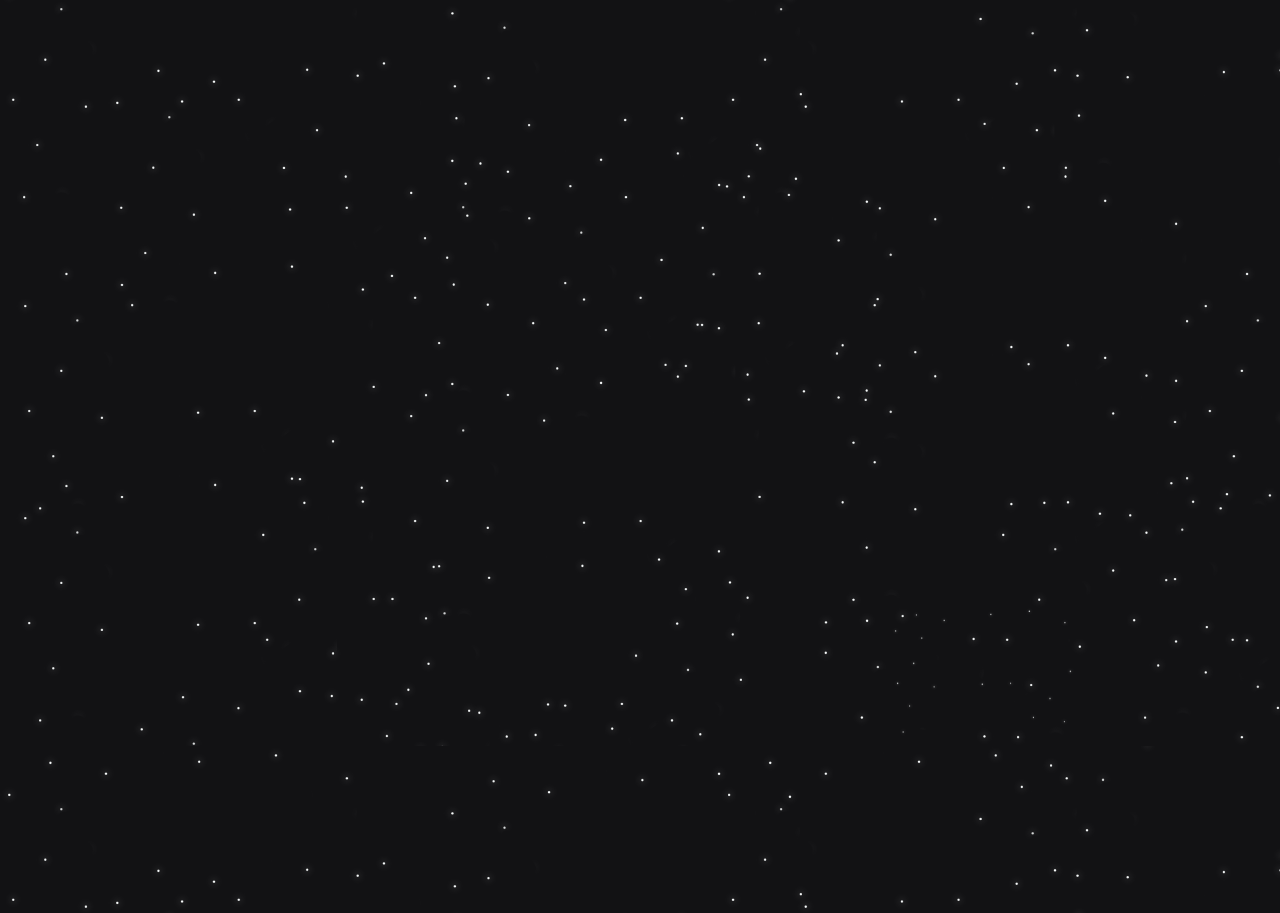
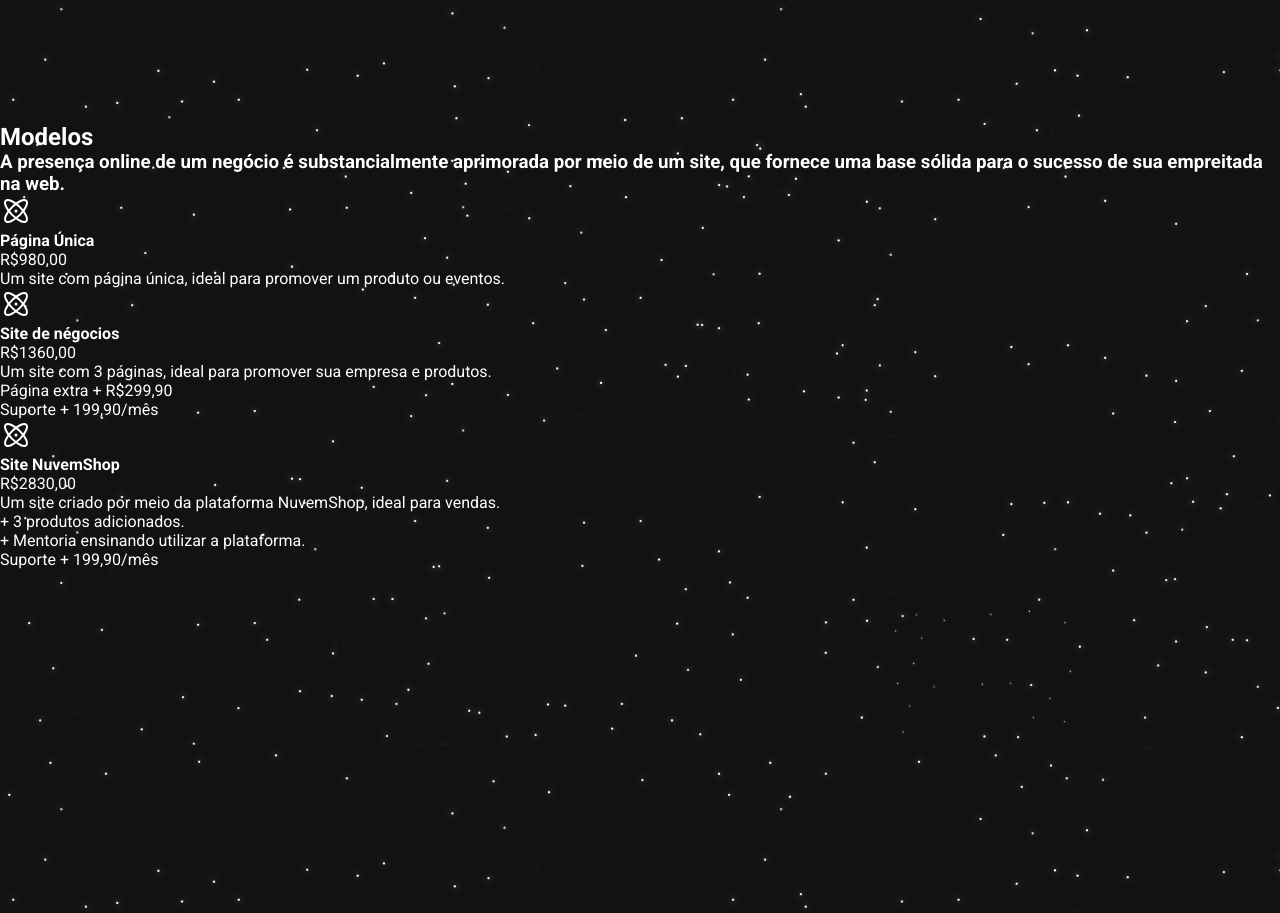
Before and after one commit to abraao0liveira/WebStudio, a React (Vite) app: page / in a window 1280 px wide. Shown: the part 854-1767 px from the top of the page. Built offline with nearby package versions, Linux system fonts and the light colour scheme.

Commit message:
update page02 (index.jsx)

```diff
--- a/src/components/page02/index.jsx
+++ b/src/components/page02/index.jsx
@@ -1,29 +1,38 @@
 import { Page02Container } from "./styles"
+import { Atom } from "phosphor-react"
 
 export function Page02() {
   return (
     <Page02Container>
       <section id="models">
-        <h1></h1>
-        <h3><strong></strong></h3>
+        <h1>Modelos</h1>
+        <h3><strong>A presença</strong> online de um negócio é substancialmente aprimorada por meio de um site, que fornece uma base sólida para o sucesso de sua empreitada na web.</h3>
 
         <div className="boxes">
           <div className="box">
-            <img src="" alt="" />
-            <h4></h4>
-            <p></p>
+            <Atom size={32} />
+            <h4>Página Única</h4>
+            <p>R$980,00</p>
+            <p>Um site com página única, ideal para promover um produto ou eventos.</p>
           </div>
 
           <div className="box">
-            <img src="" alt="" />
-            <h4></h4>
-            <p></p>
+            <Atom size={32} />
+            <h4>Site de négocios</h4>
+            <p>R$1360,00</p>
+            <p>Um site com 3 páginas, ideal para promover sua empresa e produtos.</p>
+            <p>Página extra + R$299,90</p>
+            <p>Suporte + 199,90/mês</p>
           </div>
 
           <div className="box">
-            <img src="" alt="" />
-            <h4></h4>
-            <p></p>
+            <Atom size={32} />
+            <h4>Site NuvemShop</h4>
+            <p>R$2830,00</p>
+            <p>Um site criado por meio da plataforma NuvemShop, ideal para vendas.</p>
+            <p>+ 3 produtos adicionados.</p>
+            <p>+ Mentoria ensinando utilizar a plataforma.</p>
+            <p>Suporte + 199,90/mês</p>
           </div>
         </div>
 
```
